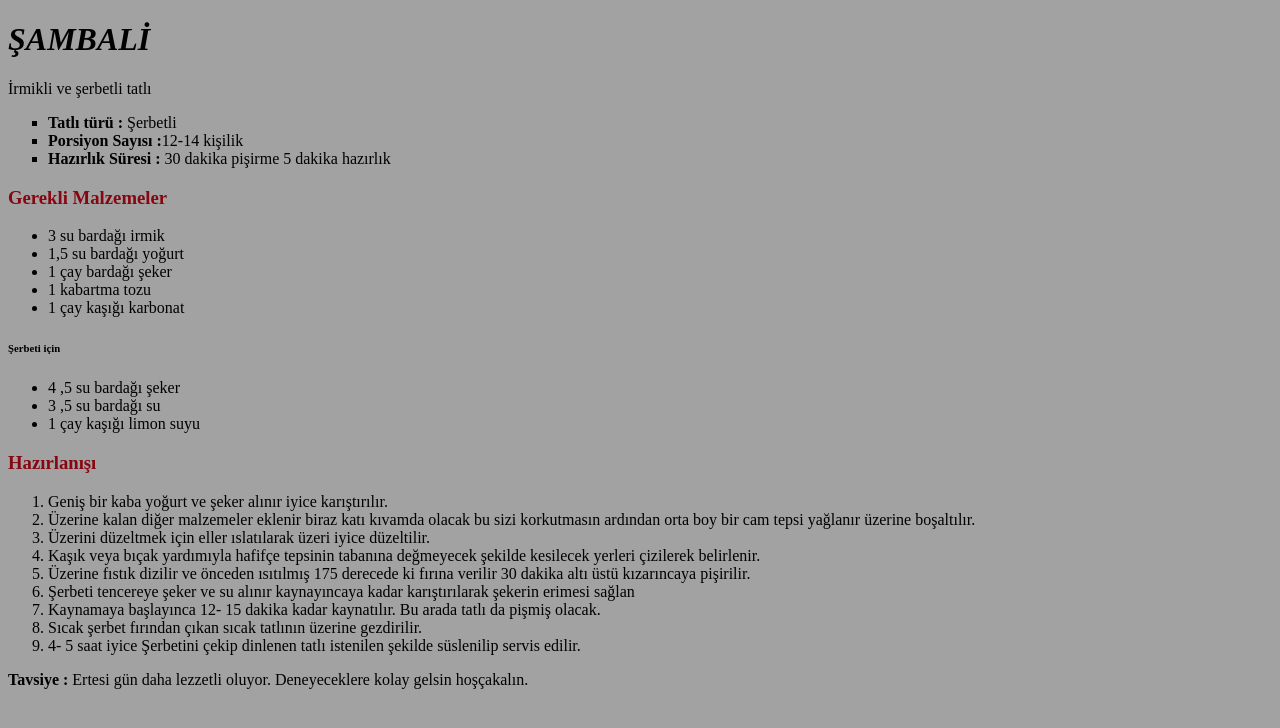
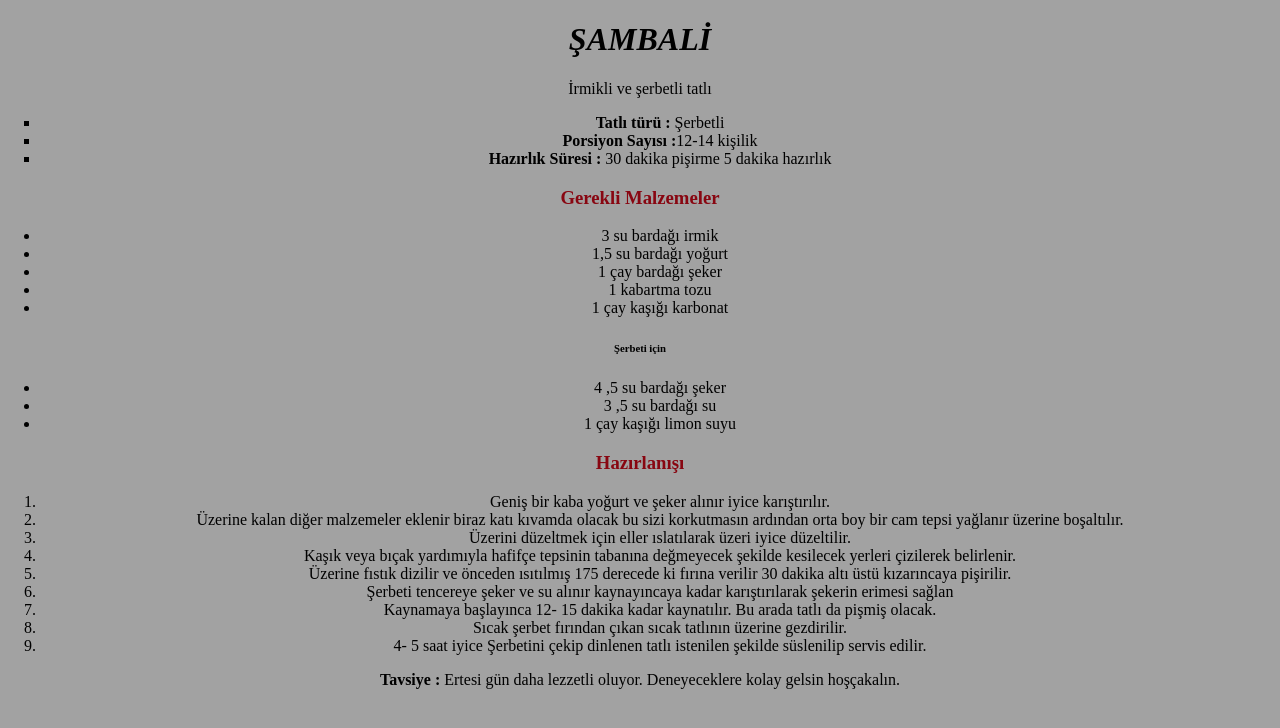
Before and after one commit to BayhanR/Sambal, a plain HTML site: page index.html in a window 1280 px wide. Drawn offline with Linux system fonts and the light colour scheme.

Commit message:
Update index.html

```diff
--- a/index.html
+++ b/index.html
@@ -7,7 +7,7 @@
     <title>Document</title>
 
 </head>
-<body style="background-color: rgba(128, 128, 128, 0.726);">
+<body style="background-color: rgba(128, 128, 128, 0.726);text-align: center;margin: 0;">
     <header>
         <h1><i>ŞAMBALİ</i></h1>
       <p>İrmikli ve şerbetli tatlı</p>
```
